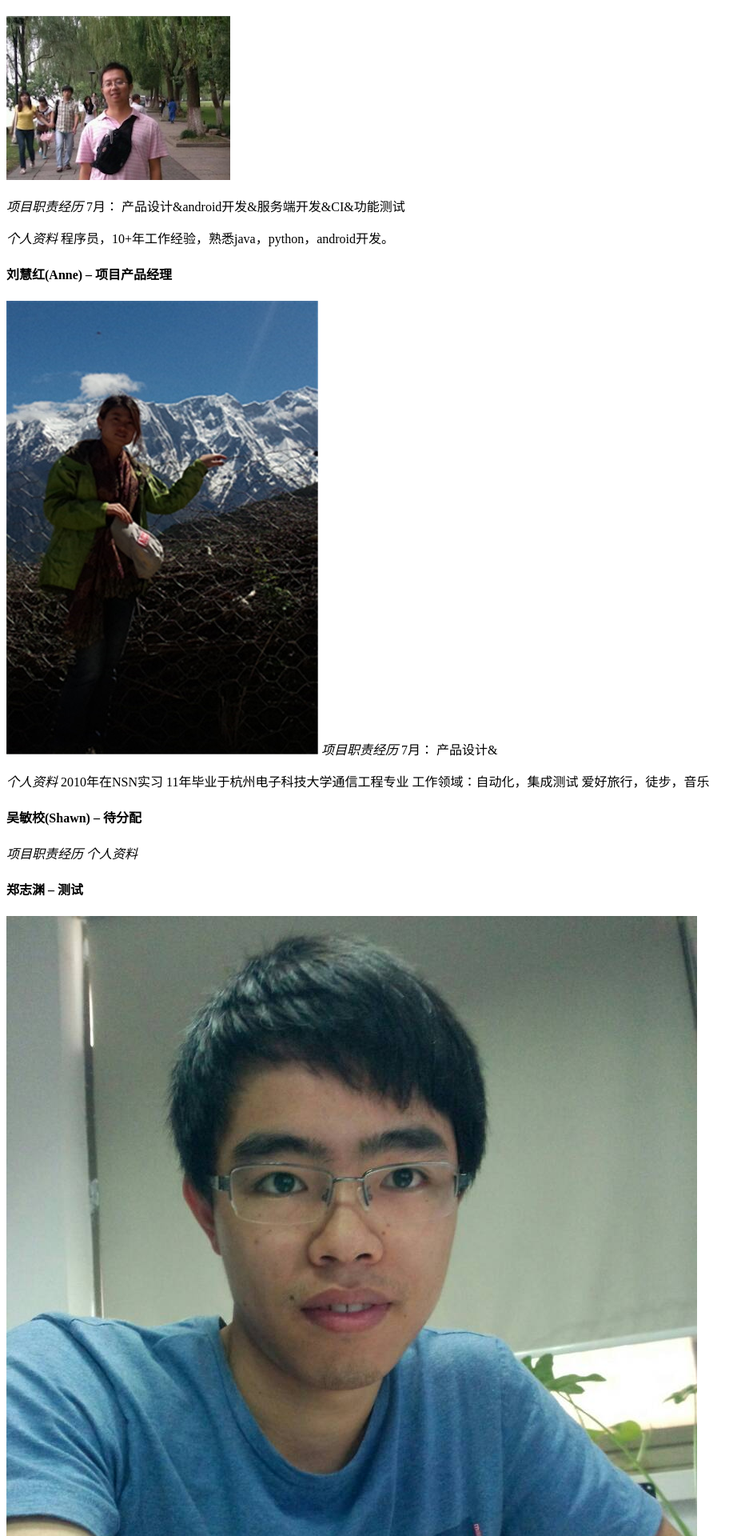
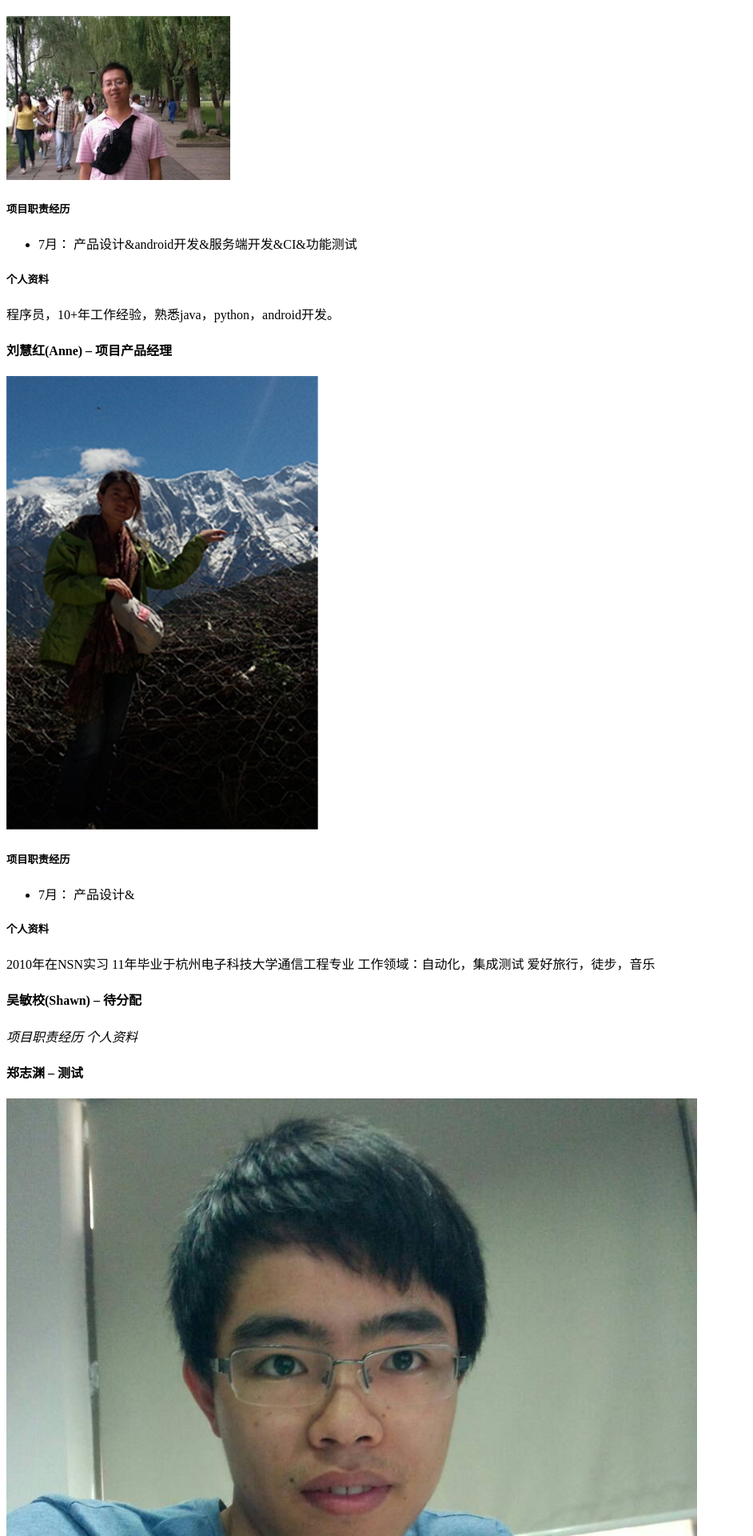
Before and after one commit to deonwu/vdating, a Jekyll site: the page built from pages/team.md, in a window 1280 px wide. Shown: the part 763-2683 px from the top of the page at 80% size, without its empty margins (0-942 px from the left). Built offline with Jekyll 4.4.1, drawn with Linux system fonts in a browser that asks for light colours; Markdown is read by kramdown in place of the engine named in the settings.

Commit message:
更新成员介绍排版

```diff
--- a/pages/team.md
+++ b/pages/team.md
@@ -30,19 +30,19 @@ group: navigation
 #### 吴大龙(Deon) -- 项目发起人
 ![吴大龙](/images/deonwu.png)
 
-*项目职责经历*
-7月： 产品设计&android开发&服务端开发&CI&功能测试
+##### 项目职责经历
+* 7月： 产品设计&android开发&服务端开发&CI&功能测试
 
-*个人资料*
+##### 个人资料
 程序员，10+年工作经验，熟悉java，python，android开发。
 
 
 #### 刘慧红(Anne) -- 项目产品经理
 ![刘慧红](/images/Anne.jpg)
-*项目职责经历*
-7月： 产品设计&
+##### 项目职责经历
+* 7月： 产品设计&
 
-*个人资料*
+##### 个人资料
 2010年在NSN实习
 11年毕业于杭州电子科技大学通信工程专业
 工作领域：自动化，集成测试
@@ -57,17 +57,17 @@ group: navigation
 
 ![郑志渊](/images/Jerry.jpg)
 
-*项目职责经历*
-7月：功能测试&自动化测试
+##### 项目职责经历
+* 7月：功能测试&自动化测试
 
-*个人资料*
+##### 个人资料
 
 
 #### 李光新 -- windows 开发
 
 
-*项目职责经历*
-7月： windows开发
+##### 项目职责经历
+* 7月： windows开发
 
 *个人资料*
 
```
